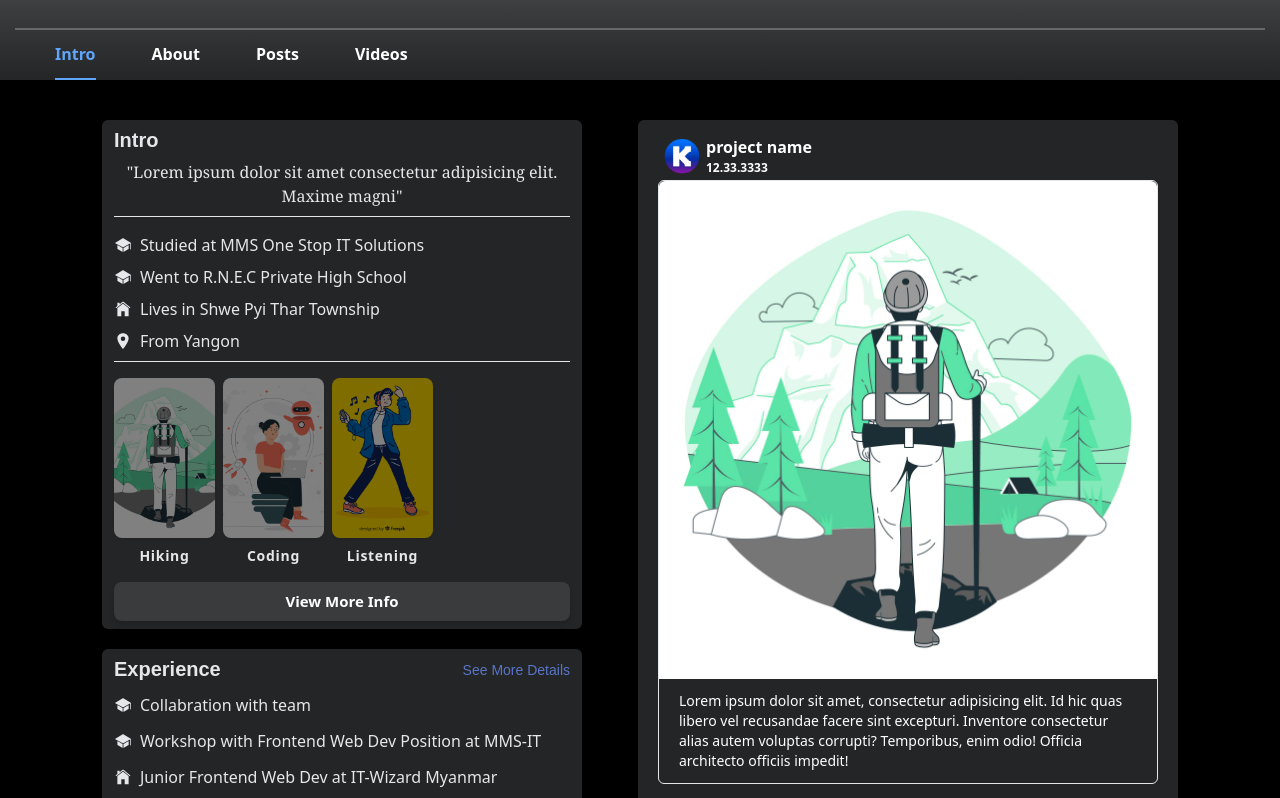
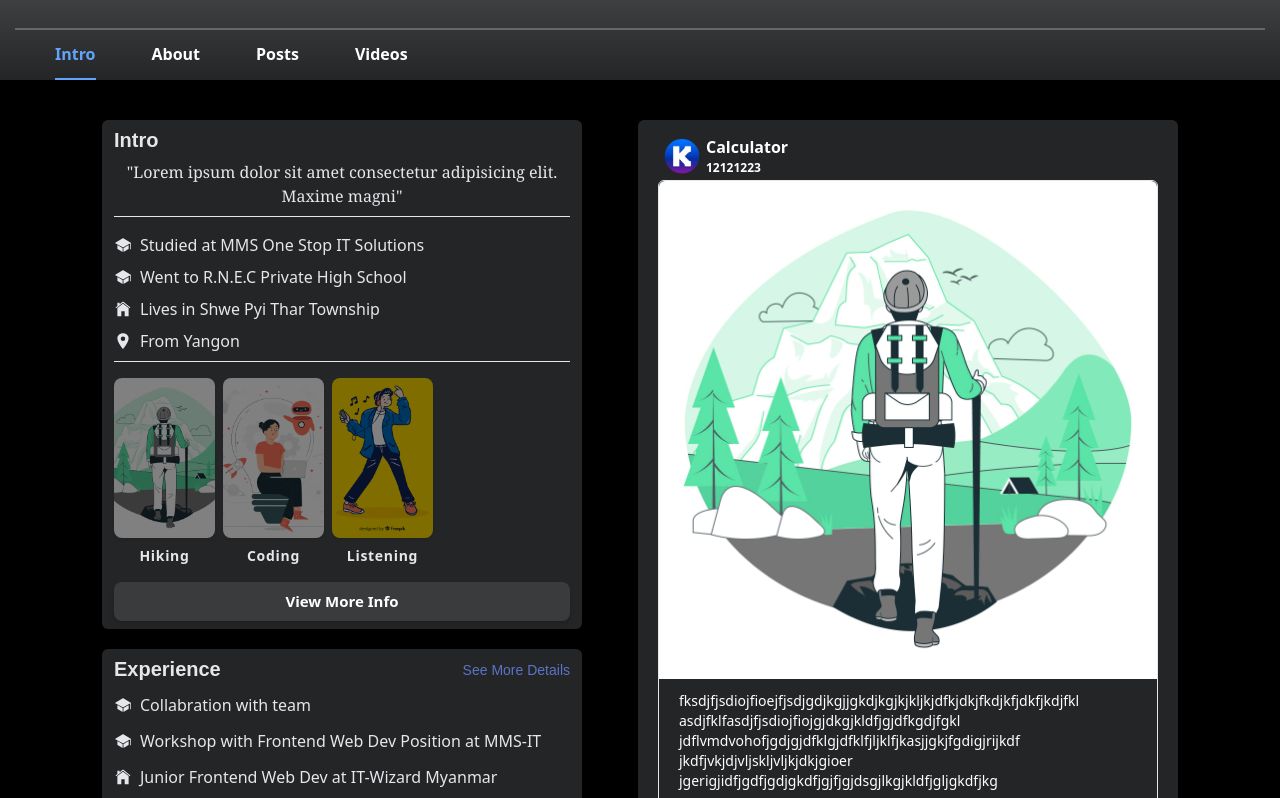
Before and after one commit to hoshikwyw/Khaing_portfolio, a React (Vite) app: page / in a window 1280 px wide. Shown: the part 582-1380 px from the top of the page. Built offline with nearby package versions, Linux system fonts and the light colour scheme.

Commit message:
Dummy added

```diff
--- a/index.html
+++ b/index.html
@@ -2,7 +2,7 @@
 <html lang="en">
   <head>
     <meta charset="UTF-8" />
-    <link rel="icon" type="image/svg+xml" href="/vite.svg" />
+    <link rel="icon" type="image/svg+xml" href="/pfp.png" />
     <meta name="viewport" content="width=device-width, initial-scale=1.0" />
     <title>Khaing's Portfolio</title>
   </head>
--- a/src/common/MainProjectCard.jsx
+++ b/src/common/MainProjectCard.jsx
@@ -2,22 +2,21 @@ import React from 'react'
 import logo from '/logo.png'
 import test from '/hiking.jpg'
 import Button from './commonComponents/Button'
-import clickBtn from './commonFn'
 
-const MainProjectCard = () => {
+const MainProjectCard = (data) => {
+    // console.log(data);
     return (
         <div className=' flex flex-col py-3 px-5 dark:bg-[#242526] bg-[#ffffff] rounded-md'>
-
             <div className=" flex w-full justify-start items-center">
                 <img src={logo} alt="" className=' w-12 h-12 rounded-full' />
                 <div className=" flex flex-col justify-center items-start w-full">
-                    <h1 className=' text-black dark:text-white font-semibold'>project name</h1>
-                    <h1 className=" text-black dark:text-white font-semibold text-[12px]">12.33.3333</h1>
+                    <h1 className=' text-black dark:text-white font-semibold'>{data.title}</h1>
+                    <h1 className=" text-black dark:text-white font-semibold text-[12px]">{data.date}</h1>
                 </div>
             </div>
-            <div className=' border rounded-md '>
+            <div className=' border rounded-md w-full'>
                 <img src={test} className=' mainCoverImg rounded-t-md' alt="" />
-                <p className=' px-5 py-3 text-sm text-black dark:text-white'>Lorem ipsum dolor sit amet, consectetur adipisicing elit. Id hic quas libero vel recusandae facere sint excepturi. Inventore consectetur alias autem voluptas corrupti? Temporibus, enim odio! Officia architecto officiis impedit!</p>
+                <p className=' px-5 py-3 text-sm text-black dark:text-white'>{data.des}</p>
             </div>
             <div className=' flex w-full justify-evenly my-5 border-b py-3'>
                 <Button text="view details" />
--- a/src/components/mainPageComponents/MainIntro.jsx
+++ b/src/components/mainPageComponents/MainIntro.jsx
@@ -1,15 +1,34 @@
-import React from 'react'
+import React, { useEffect, useRef } from 'react'
 import AboutIntro from "./mainSubComponents/AboutIntro"
 import IntroExp from "./mainSubComponents/IntroExp"
 import LanguagesIntro from "./mainSubComponents/LanguagesIntro"
-import MainProjectCard from '../../common/MainProjectCard'
+import MainProjects from './mainSubComponents/MainProjects'
 
 
 const MainIntro = () => {
+    // const leftRef = useRef();
+    // const rightRef = useRef();
+
+    // useEffect(() => {
+    //     const handleScroll = (e) => {
+    //         if (rightRef.current.scrollHeight - rightRef.current.scrollTop === rightRef.current.clientHeight) {
+    //             // Scroll has reached the bottom of the right container
+    //             leftRef.current.style.overflowY = 'auto';
+    //         } else {
+    //             leftRef.current.style.overflowY = 'hidden';
+    //         }
+    //     }
+    //     rightRef.current.addEventListener('scroll', handleScroll);
+    //     return () => {
+    //         if (rightRef.current) {
+    //             rightRef.current.removeEventListener('scroll', handleScroll);
+    //         }
+    //     }
+    // }, []);
+
     return (
-
         <div className=' lg:w-[1200px] md:w-full sm:w-full flex flex-row justify-center gap-14'>
-            <div className=" lg:w-[40%] md:w-[50%] flex flex-col gap-5">
+            <div className=" lg:w-[40%] md:w-[50%] flex flex-col gap-5 left">
                 <div className=' w-full dark:bg-[#242526] bg-[#ffffff] rounded-md'>
                     <AboutIntro />
                 </div>
@@ -20,8 +39,8 @@ const MainIntro = () => {
                     <LanguagesIntro />
                 </div>
             </div>
-            <div className=' w-[45%]'>
-                <MainProjectCard />
+            <div className=' w-[45%] right' >
+                <MainProjects />
             </div>
         </div>
     )
--- /dev/null
+++ b/src/components/mainPageComponents/mainSubComponents/MainProjects.jsx
@@ -0,0 +1,15 @@
+import React from 'react'
+import MainProjectCard from '../../../common/MainProjectCard'
+import data from "../../../data/projects.json"
+
+const MainProjects = () => {
+    return (
+        <div className=' flex flex-col gap-5'>
+            {data.projects.map(pj => (
+                <MainProjectCard title={pj.title} des={pj.description} date={pj.date} key={pj.id} src={pj.image} />
+            ))}
+        </div>
+    )
+}
+
+export default MainProjects
--- /dev/null
+++ b/src/data/projects.json
@@ -0,0 +1,46 @@
+{
+    "projects": [
+        {
+            "id": 1,
+            "title": "Calculator",
+            "date": "12121223",
+            "image": "/css.png",
+            "description": "fksdjfjsdiojfioejfjsdjgdjkgjjgkdjkgjkjkljkjdfkjdkjfkdjkfjdkfjkdjfkl asdjfklfasdjfjsdiojfiojgjdkgjkldfjgjdfkgdjfgkl jdflvmdvohofjgdjgjdfklgjdfklfjljklfjkasjjgkjfgdigjrijkdf jkdfjvkjdjvljskljvljkjdkjgioer jgerigjidfjgdfjgdjgkdfjgjfjgjdsgjlkgjkldfjgljgkdfjkg"
+        },
+        {
+            "id": 2,
+            "title": "EDu",
+            "date": "12121223",
+            "image": "/git.png",
+            "description": "fksdjfjsdiojfioejfjsdjgdjkgjjgkdjkgjkjkljkjdfkjdkjfkdjkfjdkfjkdjfklasdjfkl"
+        },
+        {
+            "id": 3,
+            "title": "dashboard",
+            "date": "12121223",
+            "image": "/node.png",
+            "description": "fksdjfjsdiojfioejfjsdjgdjkgjjgkdjkgjkjkljkjdfkjdkjfkdjkfjdkfjkdjfklasdjfkl"
+        },
+        {
+            "id": 3,
+            "title": "dashboard",
+            "date": "12121223",
+            "image": "/node.png",
+            "description": "fksdjfjsdiojfioejfjsdjgdjkgjjgkdjkgjkjkljkjdfkjdkjfkdjkfjdkfjkdjfklasdjfkl"
+        },
+        {
+            "id": 3,
+            "title": "dashboard",
+            "date": "12121223",
+            "image": "/node.png",
+            "description": "fksdjfjsdiojfioejfjsdjgdjkgjjgkdjkgjkjkljkjdfkjdkjfkdjkfjdkfjkdjfklasdjfkl"
+        },
+        {
+            "id": 3,
+            "title": "dashboard",
+            "date": "12121223",
+            "image": "/node.png",
+            "description": "fksdjfjsdiojfioejfjsdjgdjkgjjgkdjkgjkjkljkjdfkjdkjfkdjkfjdkfjkdjfklasdjfkl"
+        }
+    ]
+}
```
